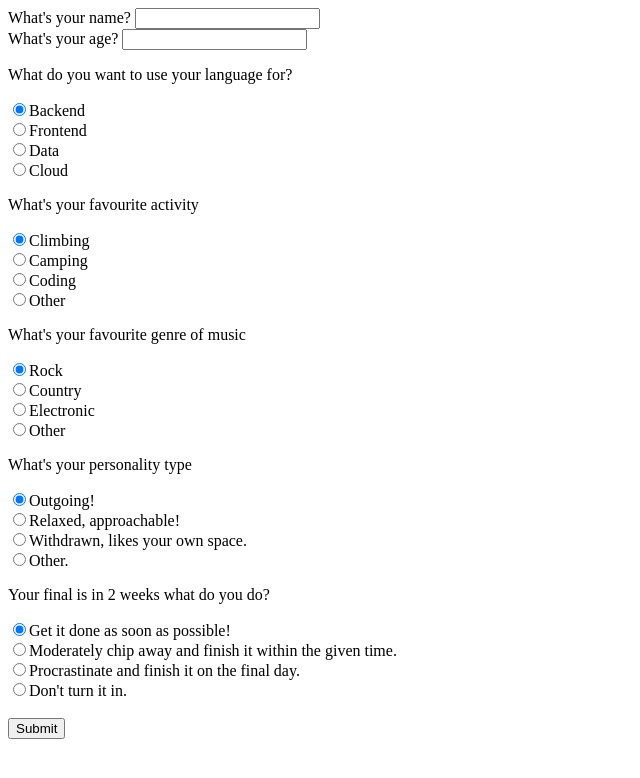
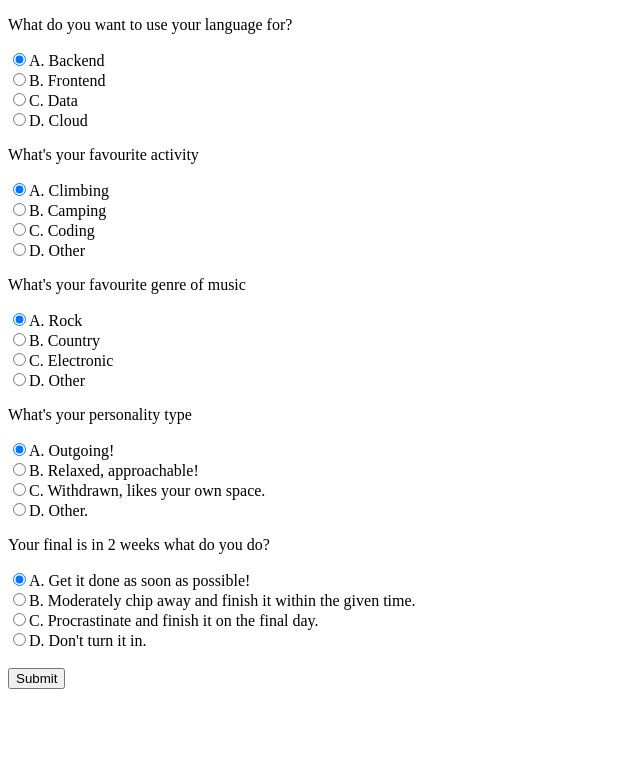
Before and after one commit to JustinUrf/language-suggester, a plain HTML site: page index.html in a window 1280 px wide. Shown: the whole page, without its empty margins (0-640 px from the left). Drawn offline with Linux system fonts and the light colour scheme.

Commit message:
remove prompts for name and age as they did not pertain to objectives

```diff
--- a/index.html
+++ b/index.html
@@ -8,56 +8,46 @@
 <body>
   <!-- div that contains all the user prompts -->
   <div>
-    <!-- Gathers username for viewer -->
-    <form id="form">
-      <label for="username">What's your name?</label>
-      <input id="username-id" name="username" type="text">
-    </form>
-
-    <form id="age-form">
-      <label for="age">What's your age?</label>
-      <input id="user-age" name="age" type="text">
-    </form>
 
     <!-- Prompts user to pick a use-type for their language, and 4 other questions -->
     <form id="use-type-form">
       <p>What do you want to use your language for?</p>
-      <label><input type="radio" name="use-types" value=1 checked>Backend</label><br>
-      <label><input type="radio" name="use-types" value=2>Frontend</label><br>
-      <label><input type="radio" name="use-types" value=3>Data</label><br>
-      <label><input type="radio" name="use-types" value=4>Cloud</label><br>
+      <label><input type="radio" name="use-types" value=1 checked>A. Backend</label><br>
+      <label><input type="radio" name="use-types" value=2>B. Frontend</label><br>
+      <label><input type="radio" name="use-types" value=3>C. Data</label><br>
+      <label><input type="radio" name="use-types" value=4>D. Cloud</label><br>
     </form>
 
     <form id="favourite-activity-type-form">
       <p>What's your favourite activity</p>
-      <label><input type="radio" name="favourite-activity" value=1 checked>Climbing</label><br>
-      <label><input type="radio" name="favourite-activity" value=2>Camping</label><br>
-      <label><input type="radio" name="favourite-activity" value=3>Coding</label><br>
-      <label><input type="radio" name="favourite-activity" value=4>Other</label><br>
+      <label><input type="radio" name="favourite-activity" value=1 checked>A. Climbing</label><br>
+      <label><input type="radio" name="favourite-activity" value=2>B. Camping</label><br>
+      <label><input type="radio" name="favourite-activity" value=3>C. Coding</label><br>
+      <label><input type="radio" name="favourite-activity" value=4>D. Other</label><br>
     </form>
 
     <form id="genre-of-music-form">
       <p>What's your favourite genre of music</p>
-      <label><input type="radio" name="favourite-genre" value=1 checked>Rock</label><br>
-      <label><input type="radio" name="favourite-genre" value=2>Country</label><br>
-      <label><input type="radio" name="favourite-genre" value=3>Electronic</label><br>
-      <label><input type="radio" name="favourite-genre" value=4>Other</label><br>
+      <label><input type="radio" name="favourite-genre" value=1 checked>A. Rock</label><br>
+      <label><input type="radio" name="favourite-genre" value=2>B. Country</label><br>
+      <label><input type="radio" name="favourite-genre" value=3>C. Electronic</label><br>
+      <label><input type="radio" name="favourite-genre" value=4>D. Other</label><br>
     </form>
 
     <form id="personality-type-form">
       <p>What's your personality type</p>
-      <label><input type="radio" name="personality-type" value=1 checked>Outgoing!</label><br>
-      <label><input type="radio" name="personality-type" value=2>Relaxed, approachable!</label><br>
-      <label><input type="radio" name="personality-type" value=3>Withdrawn, likes your own space.</label><br>
-      <label><input type="radio" name="personality-type" value=4>Other.</label><br>
+      <label><input type="radio" name="personality-type" value=1 checked>A. Outgoing!</label><br>
+      <label><input type="radio" name="personality-type" value=2>B. Relaxed, approachable!</label><br>
+      <label><input type="radio" name="personality-type" value=3>C. Withdrawn, likes your own space.</label><br>
+      <label><input type="radio" name="personality-type" value=4>D. Other.</label><br>
     </form>
 
     <form id="scenario-form">
       <p>Your final is in 2 weeks what do you do?</p>
-      <label><input type="radio" name="scenario" value=1 checked>Get it done as soon as possible!</label><br>
-      <label><input type="radio" name="scenario" value=2>Moderately chip away and finish it within the given time.</label><br>
-      <label><input type="radio" name="scenario" value=3>Procrastinate and finish it on the final day.</label><br>
-      <label><input type="radio" name="scenario" value=4>Don't turn it in.</label><br><br>
+      <label><input type="radio" name="scenario" value=1 checked>A. Get it done as soon as possible!</label><br>
+      <label><input type="radio" name="scenario" value=2>B. Moderately chip away and finish it within the given time.</label><br>
+      <label><input type="radio" name="scenario" value=3>C. Procrastinate and finish it on the final day.</label><br>
+      <label><input type="radio" name="scenario" value=4>D. Don't turn it in.</label><br><br>
       <button type="submit">Submit</button>
     </form><br>
   </div>
--- a/js/scripts.js
+++ b/js/scripts.js
@@ -1,24 +1,27 @@
+//Business Logic
 
+// function that takes in answer( which is avariable that converts user input into a number value and returns what langauge they should learn
 function sortEndResponse(answer) {
-  if (answer <= 5) {
-    return "Javascript";
-  } else if (answer > 5 && answer <= 10) {
-    return "Python";
-  } else if (answer > 10 && answer <= 15) {
-    return "HTML"
-  } else if (answer > 15 && answer <= 20) {
-    return "CSS"
+  if (answer >= 5 && answer <= 9) {
+    return "You choose a lot of A or B answers, the perfect language for you is Javascript!";
+  } else if (answer > 9 && answer <= 13) {
+    return "You choose a lot of B or C answers or a couple of D answers and a couple of A and B answers, the perfect langauge for you is Go!";
+  } else if (answer > 13 && answer <= 17) {
+    return "You choose a lot of C or B answers or a lot of D answers and a couple of B and A answers, the perfect language for you is Ruby!"
+  } else if (answer > 17 && answer <= 20) {
+    return "You choose a lot of C and D answers, the perfect langauge for you is C#!"
   }
 }
-
-
+// This function converts user inputs into a final number to be compared to i.e 3 3 3 3 2 > returns 14.
 function answerCalculation(userInput1, userInput2, userInput3, userInput4, userInput5){
   return userInput1 + userInput2 + userInput3 + userInput4 + userInput5
 }
 
+// UI logic
 
-
-// UI logic
+// This function is called when the submit button gets intereacted with. This then gathers user input data which is assigned
+// with a value 1-4, then adds them for final comparison for sortEndResponse). Finally, the text in ID results gets changed to
+// whatever is returned from sortEndResponse
 function determineLangauge(event) {
   event.preventDefault();
   const userInput1 = parseInt(document.querySelector("input[name='use-types']:checked").value);
@@ -26,9 +29,7 @@ function determineLangauge(event) {
   const userInput3 = parseInt(document.querySelector("input[name='favourite-genre']:checked").value);
   const userInput4 = parseInt(document.querySelector("input[name='personality-type']:checked").value);
   const userInput5 = parseInt(document.querySelector("input[name='scenario']:checked").value);
-  console.log(userInput1, userInput2, userInput3, userInput4, userInput5)
-  let answer = answerCalculation(userInput1, userInput2, userInput3, userInput4, userInput5)
-  console.log(answer)
+  const answer = answerCalculation(userInput1, userInput2, userInput3, userInput4, userInput5)
   const result = sortEndResponse(answer);
 
   document.getElementById("result").innerText = result
```
